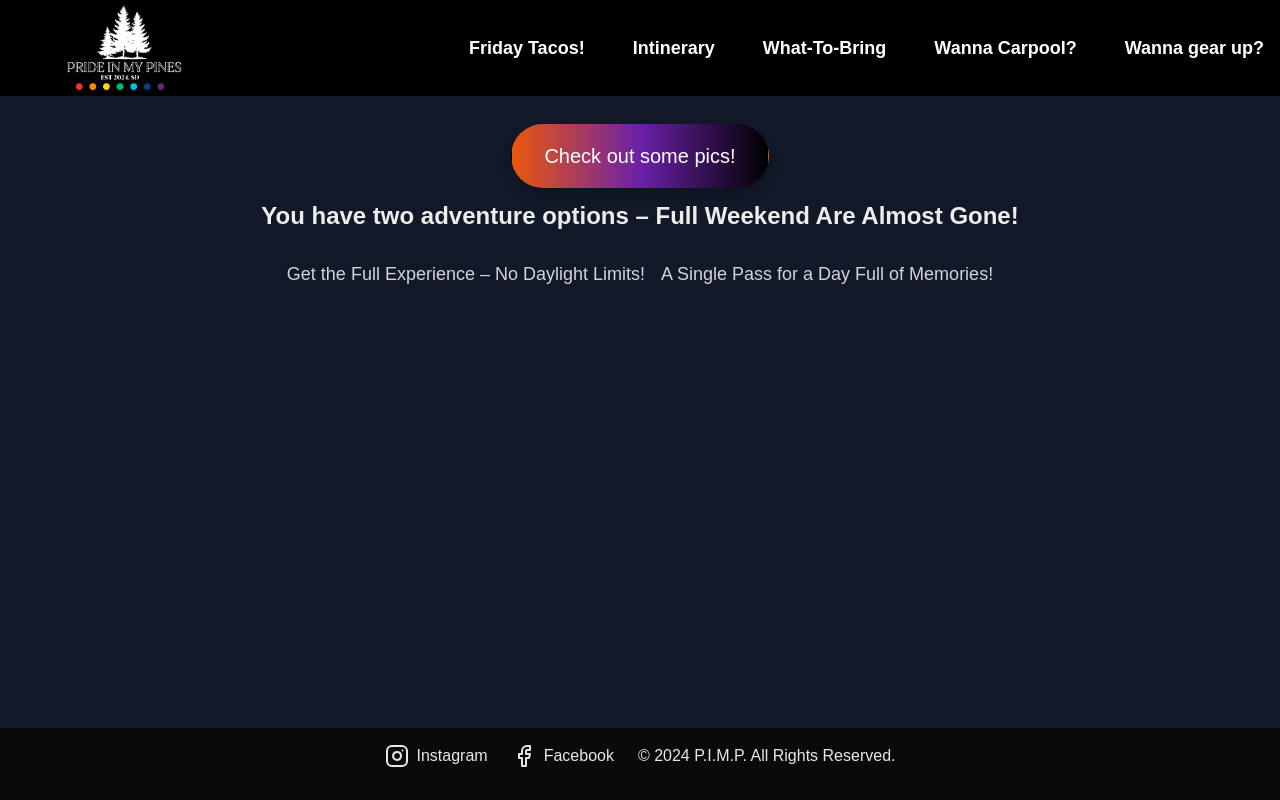
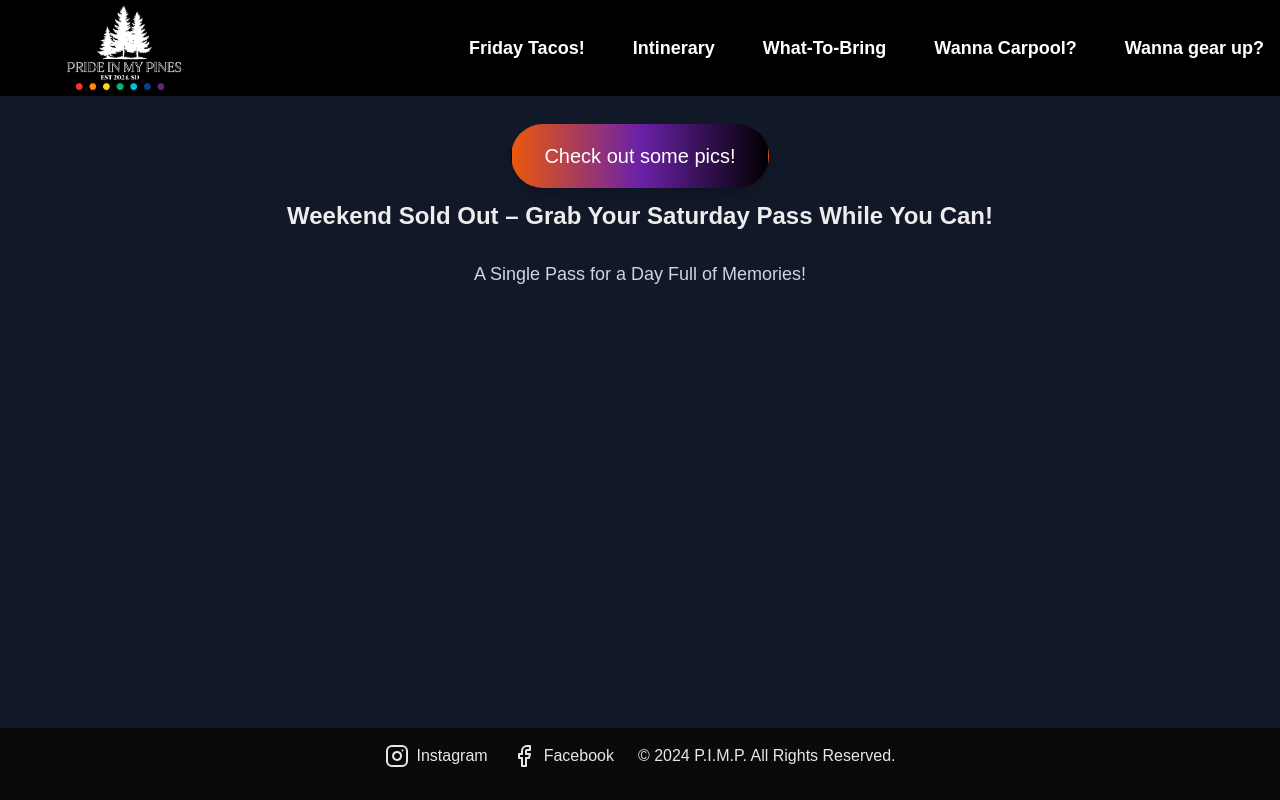
Before and after one commit to lexfm/pride-in-my-pines, a Next.js app: page /tickets in a window 1280 px wide. Built offline with nearby package versions, Linux system fonts and the light colour scheme.

Commit message:
feat: announce day passes only

```diff
--- a/components/paymentButtons.tsx
+++ b/components/paymentButtons.tsx
@@ -35,18 +35,7 @@ export default function PaymentButtons() {
             ) : null}
 
             <div className="payments flex flex-col sm:flex-row justify-center items-center gap-4 mt-4">
-                {/* First button with descriptive text */}
-                <div className="flex flex-col items-center justify-center">
-                    <p className="text-center text-gray-300 dark:text-gray-100 mb-2 text-lg">
-                        Get the Full Experience – No Daylight Limits!
-                    </p>
-                    <stripe-buy-button
-                        buy-button-id="buy_btn_1PyMq92NINoc8Fp0NG3qtqKK"
-                        publishable-key="pk_live_51PyKqx2NINoc8Fp0bNfrEkw8XieRB3bCfsizYgS2f4QWiOZErAcckGlYbgoMQ1uQFSnVftoR7Co6Nmv7QPRj6Xj600FPbBO0AR"
-                    ></stripe-buy-button>
-                </div>
-
-                {/* Second button with descriptive text */}
+                {/* Saturdy day pass button with descriptive text */}
                 <div className="flex flex-col items-center justify-center">
                     <p className="text-center text-gray-300 dark:text-gray-100 mb-2 text-lg">
                         A Single Pass for a Day Full of Memories!
--- a/pages/tickets/index.tsx
+++ b/pages/tickets/index.tsx
@@ -18,7 +18,7 @@ export default function Tickets() {
           Check out some pics!
         </Link>
 
-        <h3 className="text-2xl font-extrabold dark:text-white text-center">You have two adventure options – Full Weekend Are Almost Gone!</h3>
+        <h3 className="text-2xl font-extrabold dark:text-white text-center">Weekend Sold Out – Grab Your Saturday Pass While You Can!</h3>
 
         <PaymentButtons />
       </div>
```
